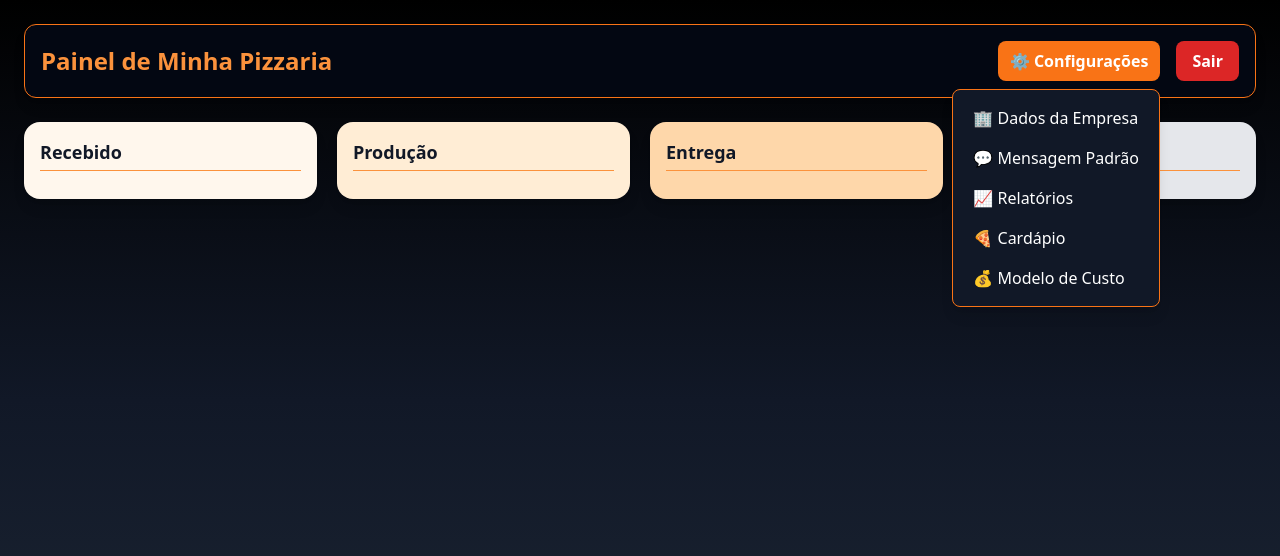
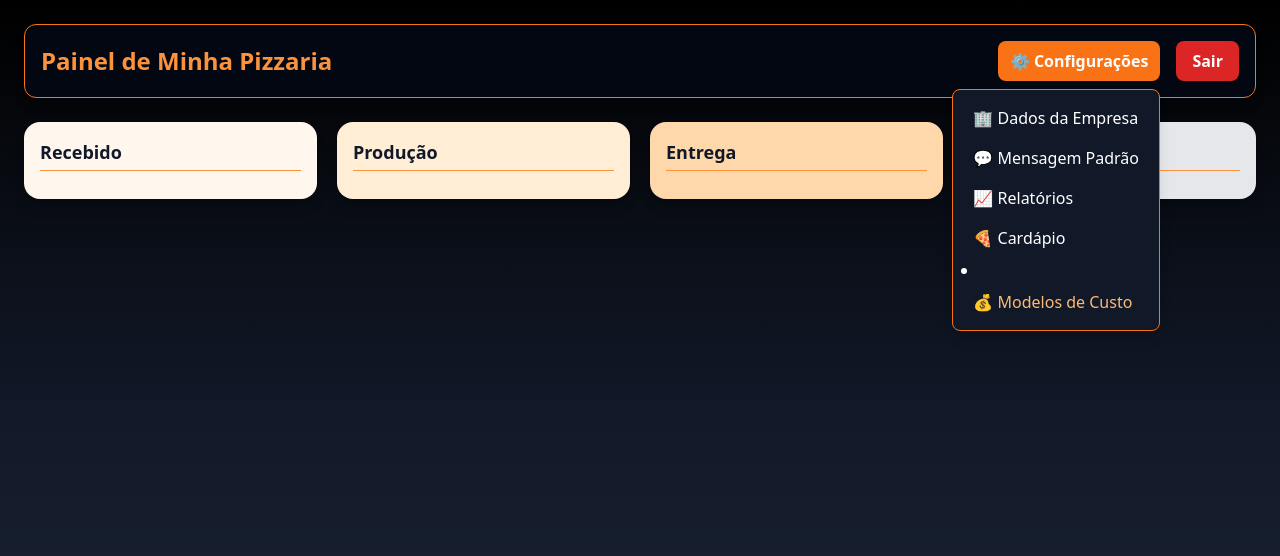
Before and after one commit to lglducci/site-admin-delivery, a React (Vite) app: page /dashboard in a window 1280 px wide. Both pictures are taken after a click on the button "⚙️ Configurações". Shown: the top 556 px of the page. Built offline with nearby package versions, Linux system fonts and the light colour scheme.

Commit message:
Update Dashboard.jsx

```diff
--- a/src/pages/Dashboard.jsx
+++ b/src/pages/Dashboard.jsx
@@ -2,6 +2,7 @@
 import { useNavigate } from "react-router-dom";
 import PedidoCard from "../components/PedidoCard"; // pode manter
 import { useEmpresa } from "../context/EmpresaContext";
+import { NavLink } from "react-router-dom";
 
 export default function Dashboard() {
   const [pedidos, setPedidos] = useState([]);
@@ -213,12 +214,14 @@ export default function Dashboard() {
                 </button>
 
                 {/* 👉 NOVO ITEM - Modelo de Custo */}
-                <button
-                  onClick={() => window.open("/modelo-custo", "_self")}
-                  className="w-full text-left px-3 py-2 hover:bg-orange-600 rounded transition"
+             <li>
+                <NavLink
+                  to="/modelos-custo"
+                  className="block px-3 py-2 rounded hover:bg-orange-600/20 text-orange-300"
                 >
-                  💰 Modelo de Custo
-                </button>
+                  💰 Modelos de Custo
+                </NavLink>
+              </li>
 
               </div>
             )}
```
